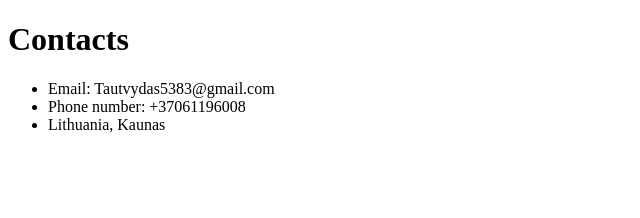
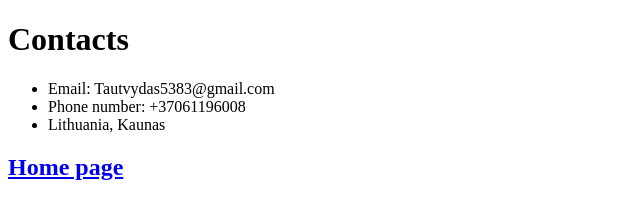
Before and after one commit to Tautviss7/My-resume, a plain HTML site: page contacts/contacts.html in a window 1280 px wide. Shown: the whole page, without its empty margins (0-640 px from the left). Drawn offline with Linux system fonts and the light colour scheme.

Commit message:
Add files via upload

```diff
--- a/contacts/contacts.html
+++ b/contacts/contacts.html
@@ -13,5 +13,7 @@
     <li>Lithuania, Kaunas</li>
  </ul>
 
+<h2> <a href="../index.html">Home page</h2></a>
+
 </body>
 </html>
```
